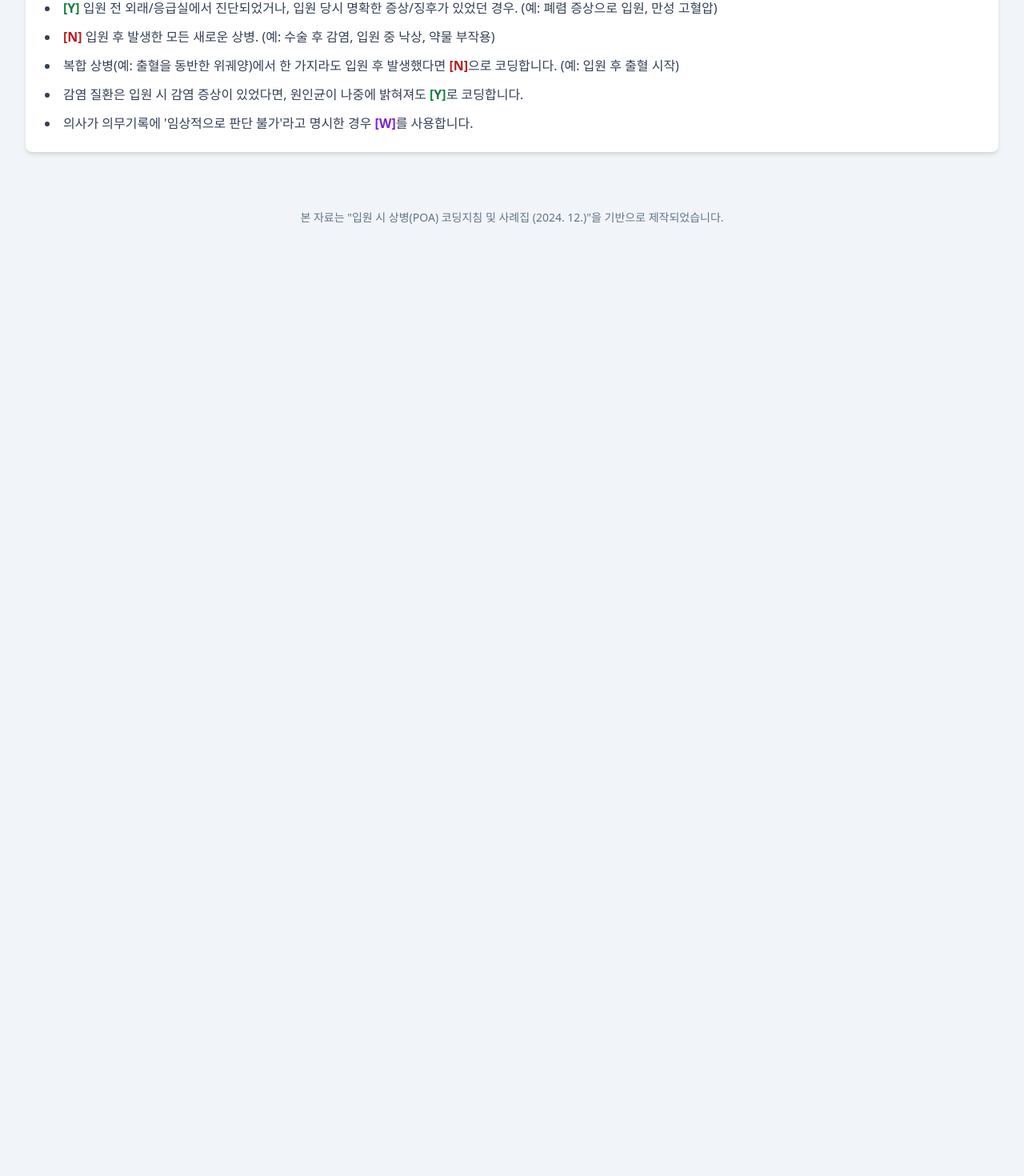
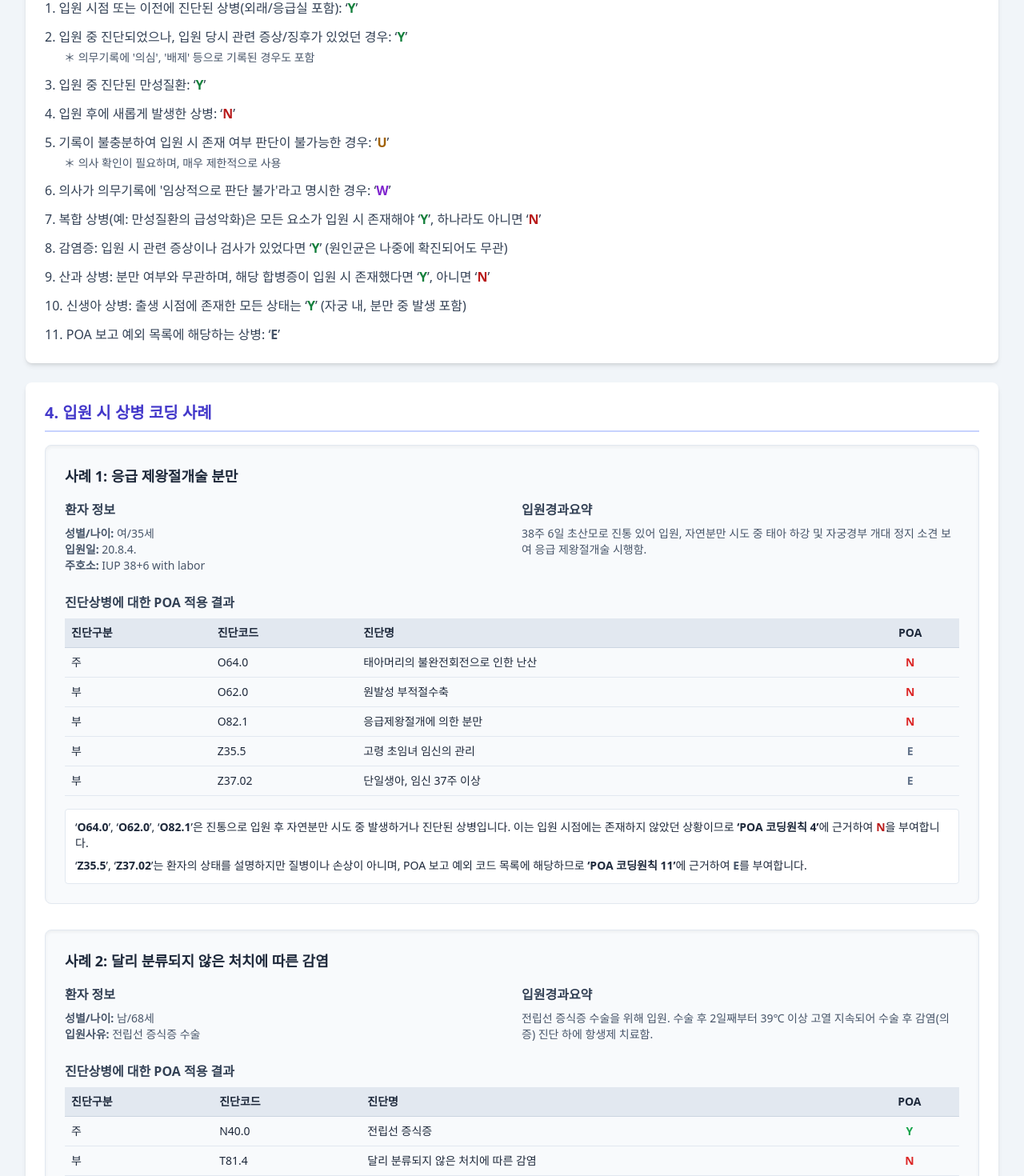
Before and after one commit to yarryme/poa-coding-training-assistant, a React (Vite) app: page / in a window 1280 px wide. Shown: the part 975-2445 px from the top of the page at 80% size. Before the commit the page ends 1273 px from the top, so only its background shows below. Built offline with nearby package versions, Linux system fonts and the light colour scheme.

Commit message:
feat: Add CaseStudy component for learning materials
Introduces a new `CaseStudy` component to display structured case study information within the learning materials section. This enhances the presentation of detailed examples and explanations for POA coding principles.

```diff
--- a/components/LearningMaterial.tsx
+++ b/components/LearningMaterial.tsx
@@ -1,4 +1,3 @@
-
 import React from 'react';
 
 const InfoCard: React.FC<{ title: string; children: React.ReactNode }> = ({ title, children }) => (
@@ -7,6 +6,14 @@ const InfoCard: React.FC<{ title: string; children: React.ReactNode }> = ({ titl
     {children}
   </div>
 );
+
+const CaseStudy: React.FC<{ title: string; children: React.ReactNode }> = ({ title, children }) => (
+    <div className="bg-slate-50 p-6 rounded-lg shadow-inner mb-8 border border-slate-200">
+        <h3 className="text-lg font-bold text-slate-800 mb-4">{title}</h3>
+        {children}
+    </div>
+);
+
 
 const LearningMaterial: React.FC = () => {
   return (
@@ -65,15 +72,121 @@ const LearningMaterial: React.FC = () => {
           <li>의무기록지에 기록된 자료를 근거로 작성해야 합니다.</li>
           <li>해당 상병이 <strong>진단된 시점</strong>이 아닌 <strong>발생 시점</strong>을 기준으로 작성해야 합니다.</li>
         </ul>
-        <h3 className="text-lg font-semibold text-slate-800 mb-2">세부 원칙 및 주요 사례</h3>
-        <ul className="list-disc list-inside space-y-3 text-slate-700">
-            <li><strong className="text-green-700">[Y]</strong> 입원 전 외래/응급실에서 진단되었거나, 입원 당시 명확한 증상/징후가 있었던 경우. (예: 폐렴 증상으로 입원, 만성 고혈압)</li>
-            <li><strong className="text-red-700">[N]</strong> 입원 후 발생한 모든 새로운 상병. (예: 수술 후 감염, 입원 중 낙상, 약물 부작용)</li>
-            <li>복합 상병(예: 출혈을 동반한 위궤양)에서 한 가지라도 입원 후 발생했다면 <strong className="text-red-700">[N]</strong>으로 코딩합니다. (예: 입원 후 출혈 시작)</li>
-            <li>감염 질환은 입원 시 감염 증상이 있었다면, 원인균이 나중에 밝혀져도 <strong className="text-green-700">[Y]</strong>로 코딩합니다.</li>
-            <li>의사가 의무기록에 '임상적으로 판단 불가'라고 명시한 경우 <strong className="text-purple-700">[W]</strong>를 사용합니다.</li>
-        </ul>
+        <h3 className="text-lg font-semibold text-slate-800 mb-2">세부 원칙</h3>
+        <ol className="list-decimal list-inside space-y-3 text-slate-700">
+            <li>
+                입원 시점 또는 이전에 진단된 상병(외래/응급실 포함): ‘<strong className="text-green-700">Y</strong>’
+            </li>
+            <li>
+                입원 중 진단되었으나, 입원 당시 관련 증상/징후가 있었던 경우: ‘<strong className="text-green-700">Y</strong>’
+                <p className="ml-6 mt-1 text-sm text-slate-600">＊ 의무기록에 '의심', '배제' 등으로 기록된 경우도 포함</p>
+            </li>
+            <li>
+                입원 중 진단된 만성질환: ‘<strong className="text-green-700">Y</strong>’
+            </li>
+            <li>
+                입원 후에 새롭게 발생한 상병: ‘<strong className="text-red-700">N</strong>’
+            </li>
+            <li>
+                기록이 불충분하여 입원 시 존재 여부 판단이 불가능한 경우: ‘<strong className="text-yellow-700">U</strong>’
+                <p className="ml-6 mt-1 text-sm text-slate-600">＊ 의사 확인이 필요하며, 매우 제한적으로 사용</p>
+            </li>
+            <li>
+                의사가 의무기록에 '임상적으로 판단 불가'라고 명시한 경우: ‘<strong className="text-purple-700">W</strong>’
+            </li>
+            <li>
+                복합 상병(예: 만성질환의 급성악화)은 모든 요소가 입원 시 존재해야 ‘<strong className="text-green-700">Y</strong>’, 하나라도 아니면 ‘<strong className="text-red-700">N</strong>’
+            </li>
+            <li>
+                감염증: 입원 시 관련 증상이나 검사가 있었다면 ‘<strong className="text-green-700">Y</strong>’ (원인균은 나중에 확진되어도 무관)
+            </li>
+            <li>
+                산과 상병: 분만 여부와 무관하며, 해당 합병증이 입원 시 존재했다면 ‘<strong className="text-green-700">Y</strong>’, 아니면 ‘<strong className="text-red-700">N</strong>’
+            </li>
+            <li>
+                신생아 상병: 출생 시점에 존재한 모든 상태는 ‘<strong className="text-green-700">Y</strong>’ (자궁 내, 분만 중 발생 포함)
+            </li>
+            <li>
+                POA 보고 예외 목록에 해당하는 상병: ‘<strong className="text-slate-600">E</strong>’
+            </li>
+        </ol>
       </InfoCard>
+
+      <InfoCard title="4. 입원 시 상병 코딩 사례">
+        <CaseStudy title="사례 1: 응급 제왕절개술 분만">
+            <div className="grid grid-cols-1 md:grid-cols-2 gap-6 mb-6">
+                <div>
+                    <h4 className="font-semibold text-slate-700 mb-2">환자 정보</h4>
+                    <p className="text-sm text-slate-600"><strong>성별/나이:</strong> 여/35세<br /><strong>입원일:</strong> 20.8.4.<br /><strong>주호소:</strong> IUP 38+6 with labor</p>
+                </div>
+                <div>
+                    <h4 className="font-semibold text-slate-700 mb-2">입원경과요약</h4>
+                    <p className="text-sm text-slate-600">38주 6일 초산모로 진통 있어 입원, 자연분만 시도 중 태아 하강 및 자궁경부 개대 정지 소견 보여 응급 제왕절개술 시행함.</p>
+                </div>
+            </div>
+            <h4 className="font-semibold text-slate-700 mb-2">진단상병에 대한 POA 적용 결과</h4>
+            <div className="overflow-x-auto mb-4">
+                <table className="w-full text-sm text-left border-collapse">
+                    <thead className="bg-slate-200">
+                        <tr>
+                            <th className="p-2 border-b border-slate-300">진단구분</th>
+                            <th className="p-2 border-b border-slate-300">진단코드</th>
+                            <th className="p-2 border-b border-slate-300">진단명</th>
+                            <th className="p-2 border-b border-slate-300 text-center">POA</th>
+                        </tr>
+                    </thead>
+                    <tbody>
+                        <tr><td className="p-2 border-b border-slate-200">주</td><td className="p-2 border-b border-slate-200">O64.0</td><td className="p-2 border-b border-slate-200">태아머리의 불완전회전으로 인한 난산</td><td className="p-2 border-b border-slate-200 text-center font-bold text-red-600">N</td></tr>
+                        <tr><td className="p-2 border-b border-slate-200">부</td><td className="p-2 border-b border-slate-200">O62.0</td><td className="p-2 border-b border-slate-200">원발성 부적절수축</td><td className="p-2 border-b border-slate-200 text-center font-bold text-red-600">N</td></tr>
+                        <tr><td className="p-2 border-b border-slate-200">부</td><td className="p-2 border-b border-slate-200">O82.1</td><td className="p-2 border-b border-slate-200">응급제왕절개에 의한 분만</td><td className="p-2 border-b border-slate-200 text-center font-bold text-red-600">N</td></tr>
+                        <tr><td className="p-2 border-b border-slate-200">부</td><td className="p-2 border-b border-slate-200">Z35.5</td><td className="p-2 border-b border-slate-200">고령 초임녀 임신의 관리</td><td className="p-2 border-b border-slate-200 text-center font-bold text-slate-500">E</td></tr>
+                        <tr><td className="p-2 border-b border-slate-200">부</td><td className="p-2 border-b border-slate-200">Z37.02</td><td className="p-2 border-b border-slate-200">단일생아, 임신 37주 이상</td><td className="p-2 border-b border-slate-200 text-center font-bold text-slate-500">E</td></tr>
+                    </tbody>
+                </table>
+            </div>
+            <div className="bg-white p-3 rounded border border-slate-200 text-sm">
+                <p>‘<strong>O64.0</strong>’, ‘<strong>O62.0</strong>’, ‘<strong>O82.1</strong>’은 진통으로 입원 후 자연분만 시도 중 발생하거나 진단된 상병입니다. 이는 입원 시점에는 존재하지 않았던 상황이므로 <strong>‘POA 코딩원칙 4’</strong>에 근거하여 <strong className="text-red-700">N</strong>을 부여합니다.</p>
+                <p className="mt-2">‘<strong>Z35.5</strong>’, ‘<strong>Z37.02</strong>’는 환자의 상태를 설명하지만 질병이나 손상이 아니며, POA 보고 예외 코드 목록에 해당하므로 <strong>‘POA 코딩원칙 11’</strong>에 근거하여 <strong className="text-slate-600">E</strong>를 부여합니다.</p>
+            </div>
+        </CaseStudy>
+
+        <CaseStudy title="사례 2: 달리 분류되지 않은 처치에 따른 감염">
+            <div className="grid grid-cols-1 md:grid-cols-2 gap-6 mb-6">
+                <div>
+                    <h4 className="font-semibold text-slate-700 mb-2">환자 정보</h4>
+                    <p className="text-sm text-slate-600"><strong>성별/나이:</strong> 남/68세<br /><strong>입원사유:</strong> 전립선 증식증 수술</p>
+                </div>
+                <div>
+                    <h4 className="font-semibold text-slate-700 mb-2">입원경과요약</h4>
+                    <p className="text-sm text-slate-600">전립선 증식증 수술을 위해 입원. 수술 후 2일째부터 39℃ 이상 고열 지속되어 수술 후 감염(의증) 진단 하에 항생제 치료함.</p>
+                </div>
+            </div>
+            <h4 className="font-semibold text-slate-700 mb-2">진단상병에 대한 POA 적용 결과</h4>
+            <div className="overflow-x-auto mb-4">
+                <table className="w-full text-sm text-left border-collapse">
+                    <thead className="bg-slate-200">
+                        <tr>
+                            <th className="p-2 border-b border-slate-300">진단구분</th>
+                            <th className="p-2 border-b border-slate-300">진단코드</th>
+                            <th className="p-2 border-b border-slate-300">진단명</th>
+                            <th className="p-2 border-b border-slate-300 text-center">POA</th>
+                        </tr>
+                    </thead>
+                    <tbody>
+                        <tr><td className="p-2 border-b border-slate-200">주</td><td className="p-2 border-b border-slate-200">N40.0</td><td className="p-2 border-b border-slate-200">전립선 증식증</td><td className="p-2 border-b border-slate-200 text-center font-bold text-green-600">Y</td></tr>
+                        <tr><td className="p-2 border-b border-slate-200">부</td><td className="p-2 border-b border-slate-200">T81.4</td><td className="p-2 border-b border-slate-200">달리 분류되지 않은 처치에 따른 감염</td><td className="p-2 border-b border-slate-200 text-center font-bold text-red-600">N</td></tr>
+                        <tr><td className="p-2 border-b border-slate-200">부</td><td className="p-2 border-b border-slate-200">Y83.6</td><td className="p-2 border-b border-slate-200">기타 기관의 절제</td><td className="p-2 border-b border-slate-200 text-center font-bold text-slate-500">E</td></tr>
+                    </tbody>
+                </table>
+            </div>
+            <div className="bg-white p-3 rounded border border-slate-200 text-sm">
+                <p>‘<strong>N40.0</strong>’은 입원 이전부터 진단받고 치료 중이던 상병으로 입원의 주된 원인이므로 <strong>‘POA 코딩원칙 1’</strong>에 근거하여 <strong className="text-green-700">Y</strong>를 부여합니다.</p>
+                <p className="mt-2">‘<strong>T81.4</strong>’는 입원 후 시행된 수술 이후에 발생한 합병증입니다. 수술 후 발열 기록을 통해 입원 시점에는 존재하지 않았음이 확인되므로 <strong>‘POA 코딩원칙 4’</strong>에 근거하여 <strong className="text-red-700">N</strong>을 부여합니다.</p>
+                <p className="mt-2">‘<strong>Y83.6</strong>’은 환자의 질병이 아닌 시행된 처치를 설명하는 코드로, POA 보고 예외 코드 목록에 해당하므로 <strong>‘POA 코딩원칙 11’</strong>에 근거하여 <strong className="text-slate-600">E</strong>를 부여합니다.</p>
+            </div>
+        </CaseStudy>
+      </InfoCard>
+
     </div>
   );
 };
```
